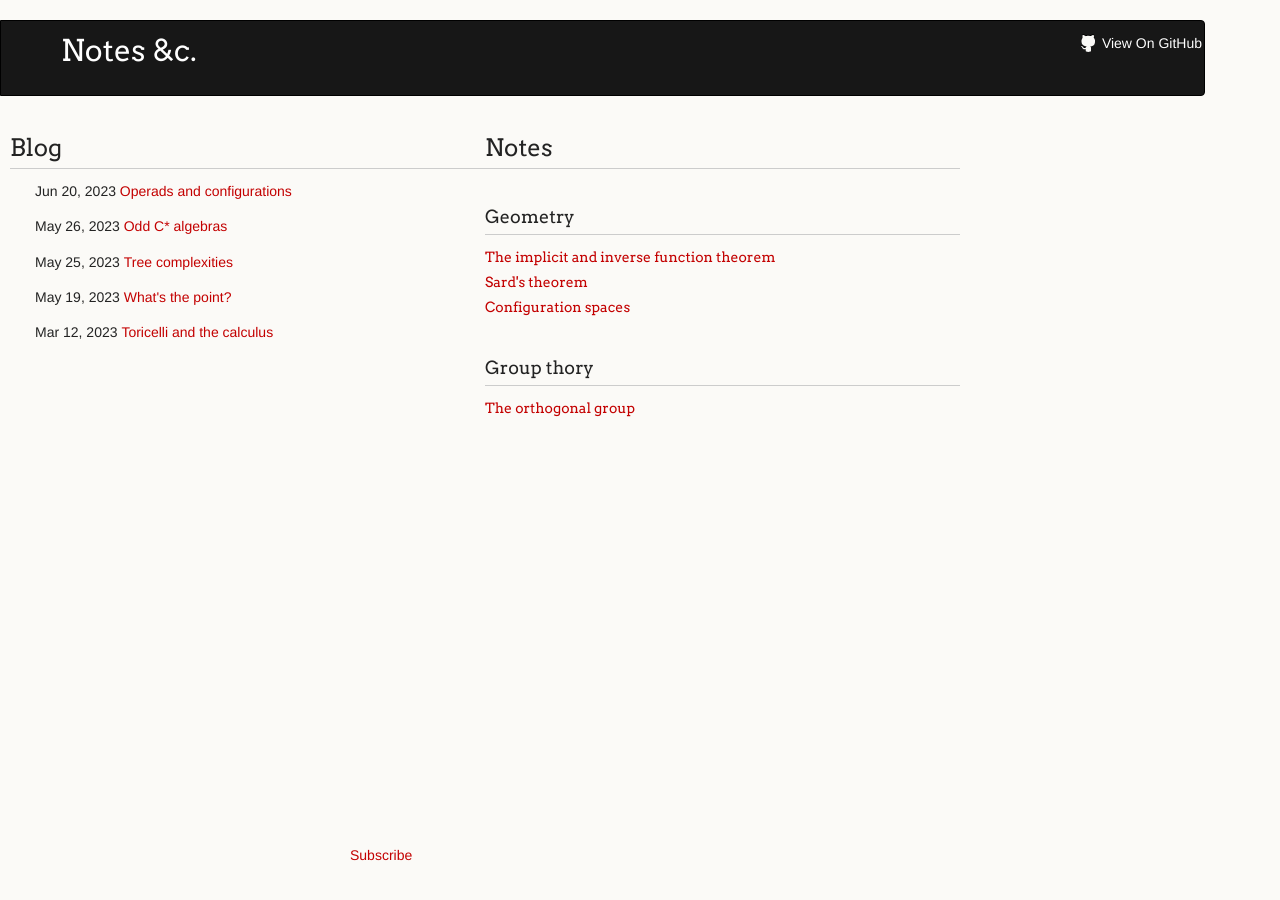
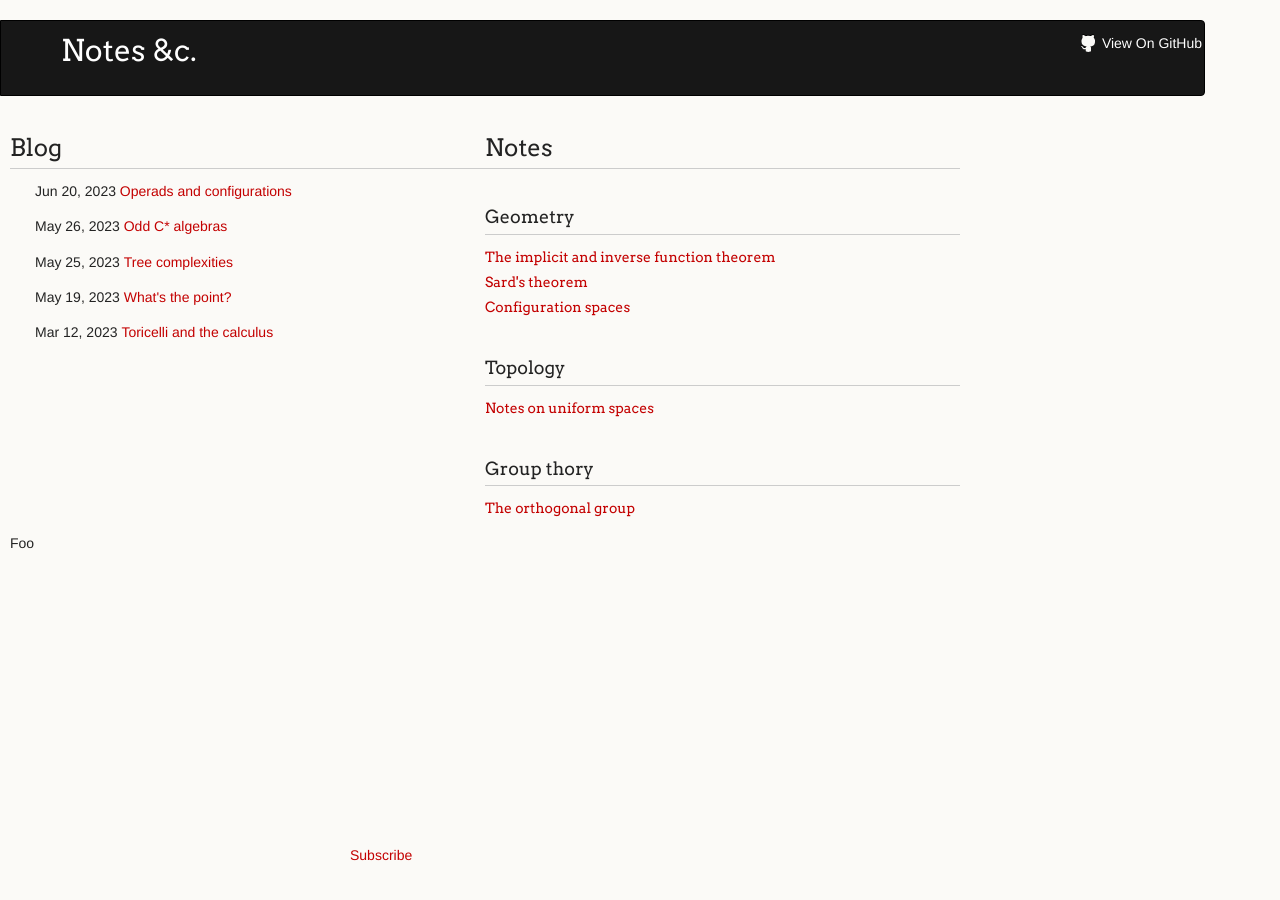
Before and after one commit to amb23/amb23.github.io, a Jekyll site: the page built from docs/index.markdown, in a window 1280 px wide. Built offline with Jekyll 4.4.1, drawn with Linux system fonts in a browser that asks for light colours.

Commit message:
added notes on uniform spaces

```diff
--- a/docs/_layouts/home.html
+++ b/docs/_layouts/home.html
@@ -49,6 +49,9 @@ layout: base
     <h4><a href="/assets/files/sards-theorem.pdf" download>Sard's theorem</a></h4>
     <h4><a href="/assets/files/configuration-spaces.pdf" download>Configuration
         spaces</a></h4>
+    <h3>Topology</h3>
+    <h4><a href="/assets/files/notes-on-uniform-spaces.pdf" download>
+            Notes on uniform spaces</a></h4>
     <h3>Group thory</h3>
     <h4><a href="/assets/files/The_orthogonal_group.pdf" download>The
             orthogonal group</a></h4>
@@ -57,5 +60,10 @@ layout: base
 
   </div>
 
+  <div class="flex-container">
+      Foo
+  </div>
+
+
 
 </div>
```
Also changed, not shown: 1 other file.
